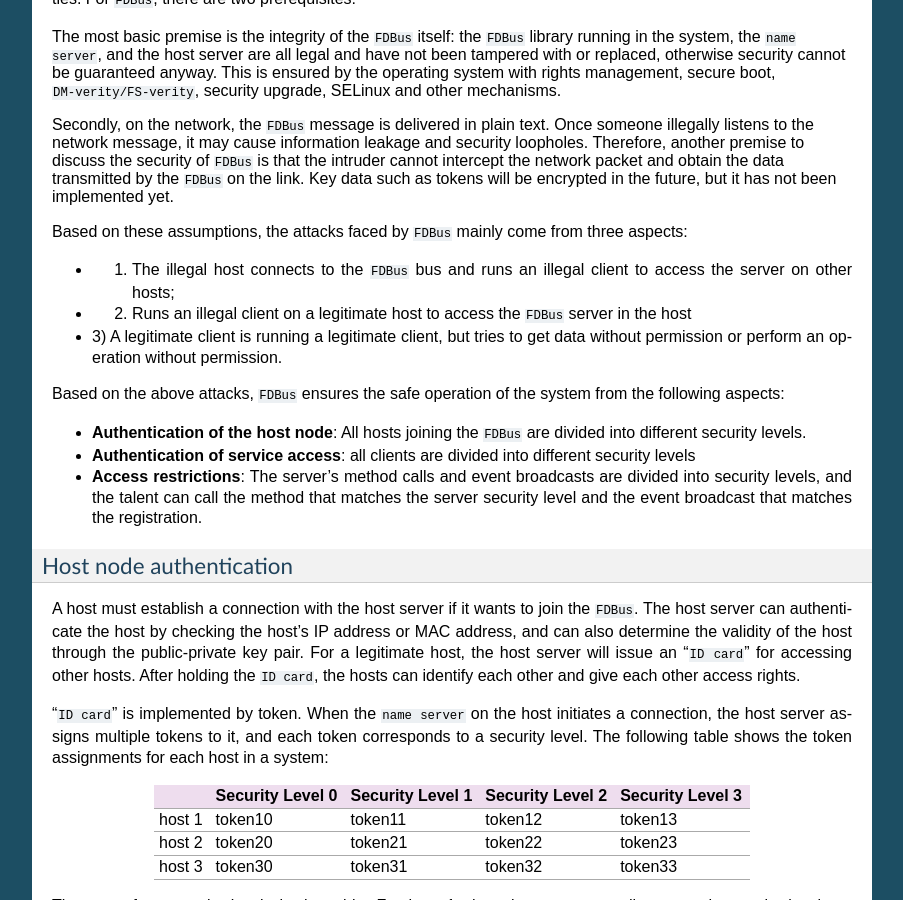
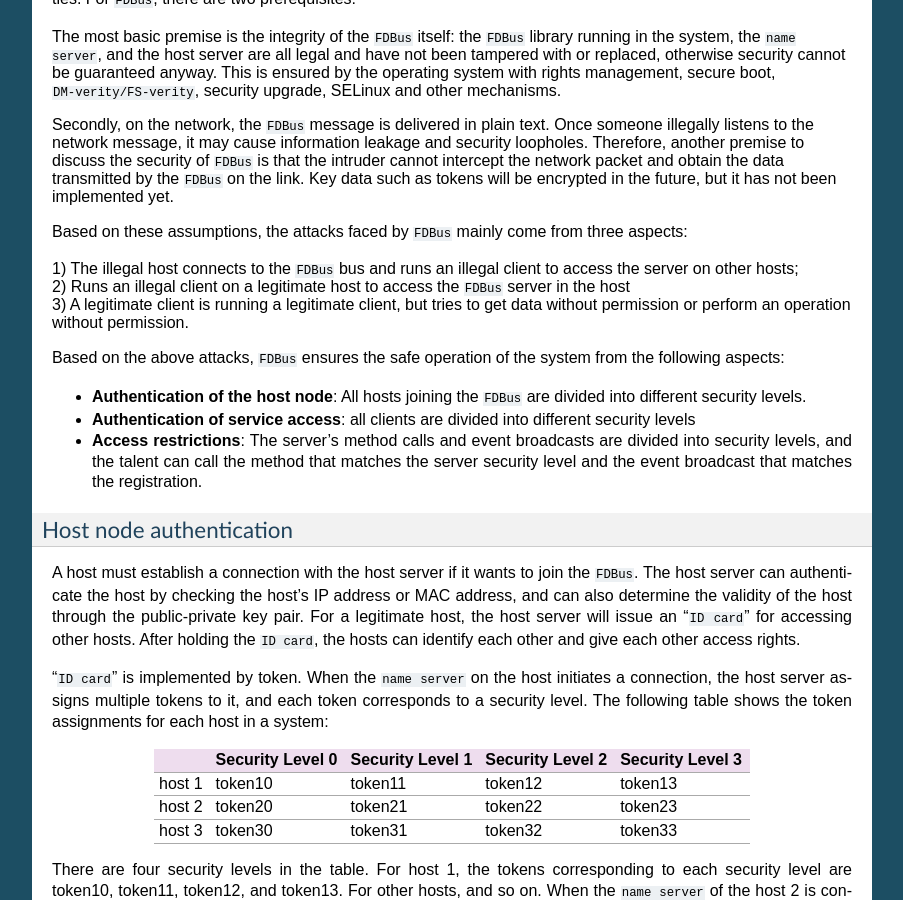
Before and after one commit to lanbengbeng/fdbus-doc, a Sphinx documentation site: the page built from docs/manual.rst, in a window 1280 px wide and 900 px high, scrolled down 7719 px. Shown: the whole window, without its empty margins (198-1101 px from the left). Built offline with Sphinx 7.4.7, drawn with Linux system fonts in a browser that asks for light colours.

Commit message:
update manual

```diff
--- a/docs/manual.rst
+++ b/docs/manual.rst
@@ -358,9 +358,9 @@ its own security capabilities. For ``FDBus``, there are two prerequisites:
 
 Based on these assumptions, the attacks faced by ``FDBus`` mainly come from three aspects:
 
-- 1) The illegal host connects to the ``FDBus`` bus and runs an illegal client to access the server on other hosts;
-- 2) Runs an illegal client on a legitimate host to access the ``FDBus`` server in the host
-- 3) A legitimate client is running a legitimate client, but tries to get data without permission or
+| 1) The illegal host connects to the ``FDBus`` bus and runs an illegal client to access the server on other hosts;
+| 2) Runs an illegal client on a legitimate host to access the ``FDBus`` server in the host
+| 3) A legitimate client is running a legitimate client, but tries to get data without permission or
   perform an operation without permission.
 
 Based on the above attacks, ``FDBus`` ensures the safe operation of the system from the following aspects:
```
